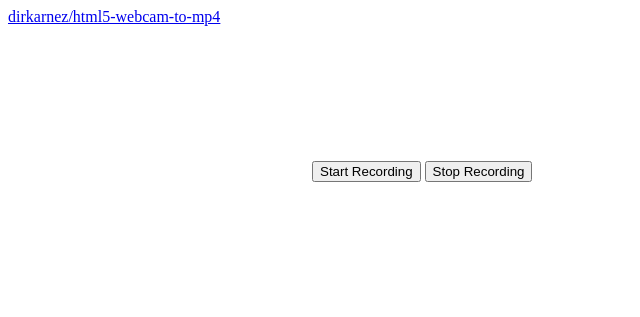
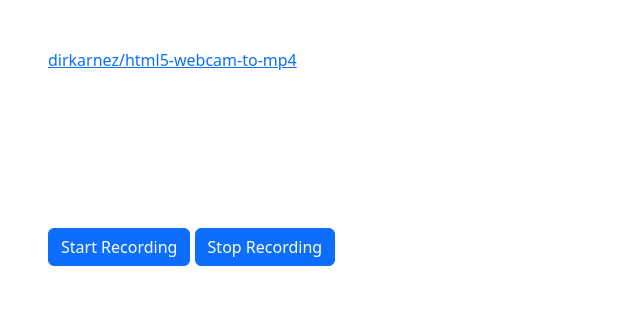
Before and after one commit to dirkarnez/html5-webcam-to-mp4, a plain HTML site: page index.html in a window 1280 px wide. Shown: the whole page, without its empty margins (0-640 px from the left). Drawn offline with nearby package versions, Linux system fonts and the light colour scheme.

Commit message:
- update index.html

```diff
--- a/index.html
+++ b/index.html
@@ -1,12 +1,35 @@
 <!DOCTYPE html>
 <html lang="en">
 <head>
-    <meta charset="UTF-8">
-    <meta name="viewport" content="width=device-width, initial-scale=1.0">
+    <meta charset="utf-8">
+    <meta http-equiv="X-UA-Compatible" content="IE=edge">
+
+    <meta name="viewport" content="user-scalable=no, initial-scale=1, maximum-scale=1, minimum-scale=1, width=device-width, height=device-height">
+
+    <base href="/html5-webcam-to-mp4/">
+    <link href="https://cdn.jsdelivr.net/npm/bootstrap@5.3.3/dist/css/bootstrap.min.css" rel="stylesheet">
+    <script src="https://cdn.jsdelivr.net/npm/bootstrap@5.3.3/dist/js/bootstrap.bundle.min.js"></script>
 </head>
 <body>
-    <a href="https://github.com/dirkarnez/html5-webcam-to-mp4" target="_blank">dirkarnez/html5-webcam-to-mp4</a><br>
-    <video id="preview"></video>
+    <div class="container-fluid p-5">
+      <div class="row">
+        <div class="col">
+            <a href="https://github.com/dirkarnez/html5-webcam-to-mp4" target="_blank">dirkarnez/html5-webcam-to-mp4</a><br>
+        </div>
+      </div>
+      <div class="row">
+        <div class="col">
+            <video id="preview"></video>
+        </div>
+      </div>
+      <div class="row">
+        <div class="col">
+            <button type="button" class="btn btn-primary" onclick="startRecording()">Start Recording</button>
+            <button type="button" class="btn btn-primary" onclick="stopRecording()">Stop Recording</button>
+        </div>
+      </div>
+    </div>
+
     <script>
         let mediaRecorder;
         let recordedBlobs;
@@ -70,7 +93,5 @@
             };
         }
         </script>
-    <button onclick="startRecording()">Start Recording</button>
-    <button onclick="stopRecording()">Stop Recording</button>
 </body>
 </html>
```
